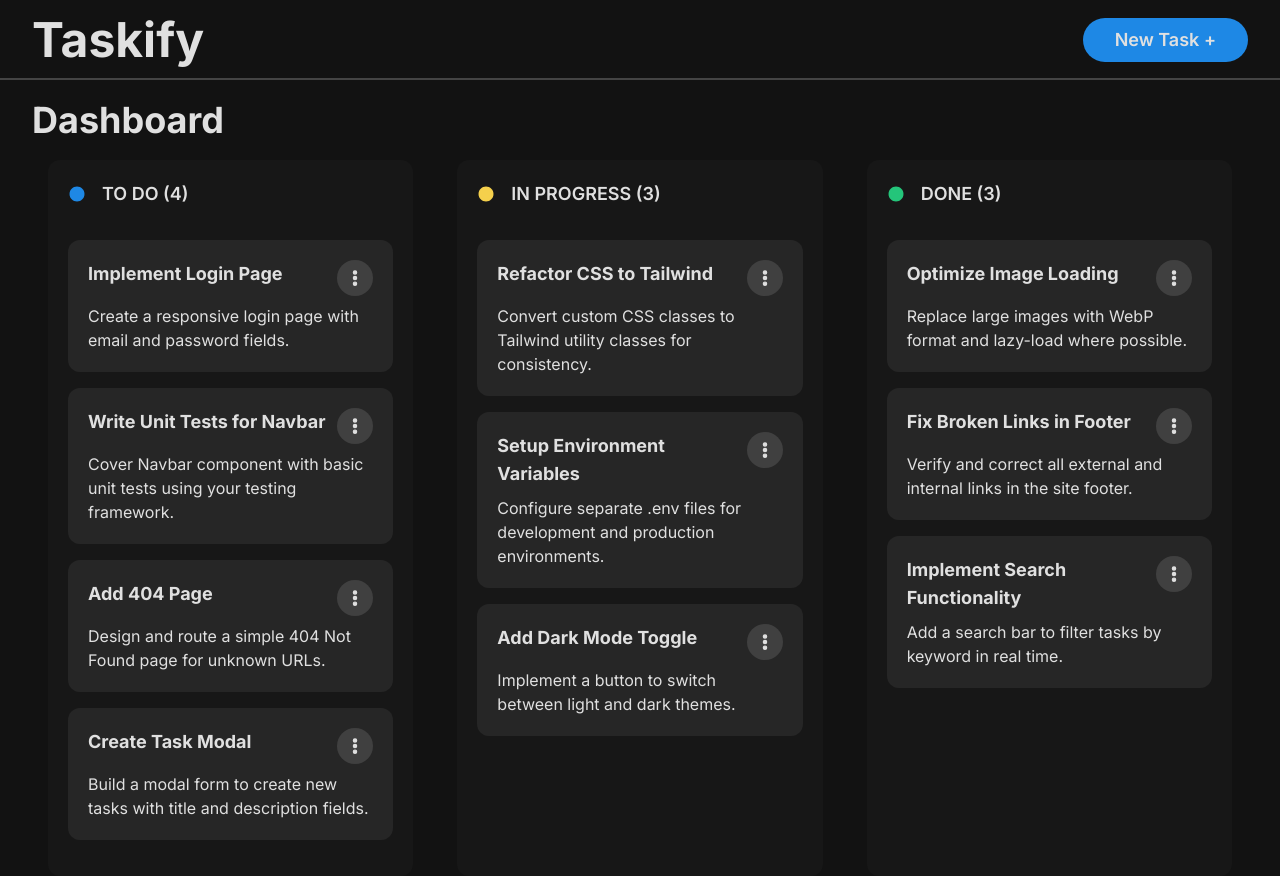
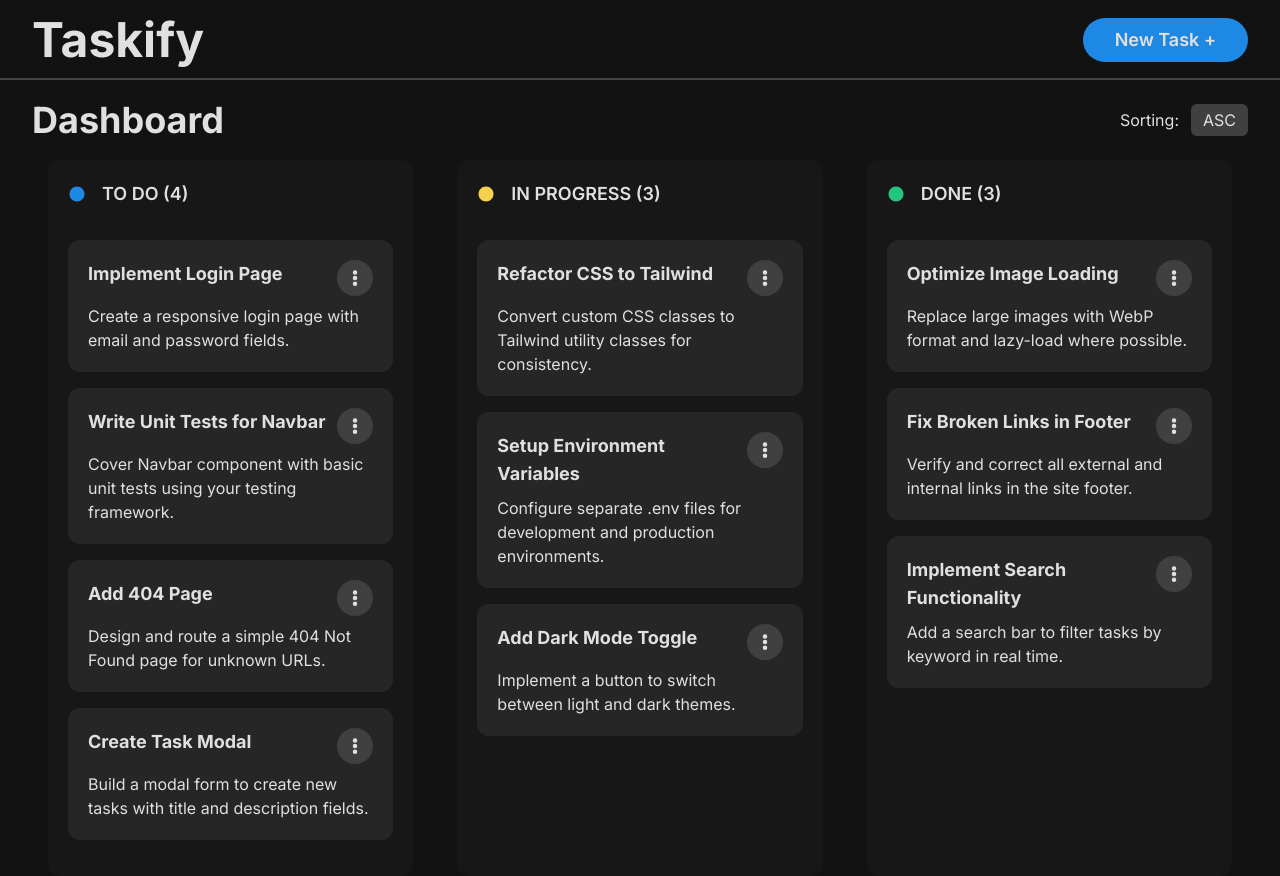
Before and after one commit to ACCeler94/taskify, a React (Vite) app: page / in a window 1280 px wide. Built offline with nearby package versions, Linux system fonts and the light colour scheme.

Commit message:
Add SortMenu to switch between ascending and descending sort order

```diff
--- /dev/null
+++ b/src/components/common/SortMenu/SortMenu.tsx
@@ -0,0 +1,73 @@
+import { useState, useRef, useEffect } from "react";
+import { useDispatch, useSelector } from "react-redux";
+import type { RootState } from "../../../types/types";
+import { changeSortingOrder } from "../../features/filter/filterSlice";
+
+const SortMenu = () => {
+  const [menuOpen, setMenuOpen] = useState(false);
+  const direction = useSelector(
+    (state: RootState) => state.filter.sortingOrder,
+  );
+  const dispatch = useDispatch();
+  const menuRef = useRef<HTMLDivElement | null>(null);
+  const buttonRef = useRef<HTMLButtonElement | null>(null);
+
+  useEffect(() => {
+    const handleClickOutside = (event: MouseEvent) => {
+      if (
+        menuRef.current &&
+        !menuRef.current.contains(event.target as Node) &&
+        buttonRef.current &&
+        !buttonRef.current.contains(event.target as Node)
+      ) {
+        setMenuOpen(false);
+      }
+    };
+    document.addEventListener("mousedown", handleClickOutside);
+    return () => document.removeEventListener("mousedown", handleClickOutside);
+  }, []);
+
+  const handleSelect = (value: "asc" | "desc") => {
+    if (direction !== value) dispatch(changeSortingOrder(value));
+    setMenuOpen(false);
+  };
+
+  return (
+    <div className="relative z-50 flex items-center gap-3">
+      Sorting:
+      <button
+        ref={buttonRef}
+        className="flex cursor-pointer items-center justify-center rounded-md bg-neutral-700 px-3 py-1 hover:bg-neutral-500"
+        onClick={() => {
+          setMenuOpen((prev) => !prev);
+        }}
+        aria-label="Open and close sorting menu"
+      >
+        {direction === "asc" ? "ASC" : "DESC"}
+      </button>
+      {menuOpen && (
+        <div
+          ref={menuRef}
+          className="sorting-menu absolute top-15 right-0 w-25 rounded-md bg-neutral-800 shadow-md"
+        >
+          <ul className="py-2 text-[0.85em] text-white">
+            <li
+              className="sorting-menu__option cursor-pointer px-4 py-2 hover:bg-neutral-700"
+              onClick={() => handleSelect("asc")}
+            >
+              ASC
+            </li>
+            <li
+              className="sorting-menu__option cursor-pointer px-4 py-2 hover:bg-neutral-700"
+              onClick={() => handleSelect("desc")}
+            >
+              DESC
+            </li>
+          </ul>
+        </div>
+      )}
+    </div>
+  );
+};
+
+export default SortMenu;
--- a/src/pages/Dashboard/Dashboard.tsx
+++ b/src/pages/Dashboard/Dashboard.tsx
@@ -1,3 +1,4 @@
+import SortMenu from "../../components/common/SortMenu/SortMenu";
 import TasksColumn from "../../components/features/tasks/TasksColumn/TasksColumn";
 import type { Column } from "../../types/types";
 
@@ -10,7 +11,11 @@ const Dashboard = () => {
 
   return (
     <main className="flex flex-col">
-      <h1 className="my-5 text-4xl font-bold">Dashboard</h1>
+      <div className="flex justify-between">
+        <h1 className="my-5 text-4xl font-bold">Dashboard</h1>
+        <SortMenu />
+      </div>
+
       <div className="grid flex-1 grid-cols-3 gap-3">
         {columns.map(({ title, status, dotColor }) => (
           <TasksColumn
```
